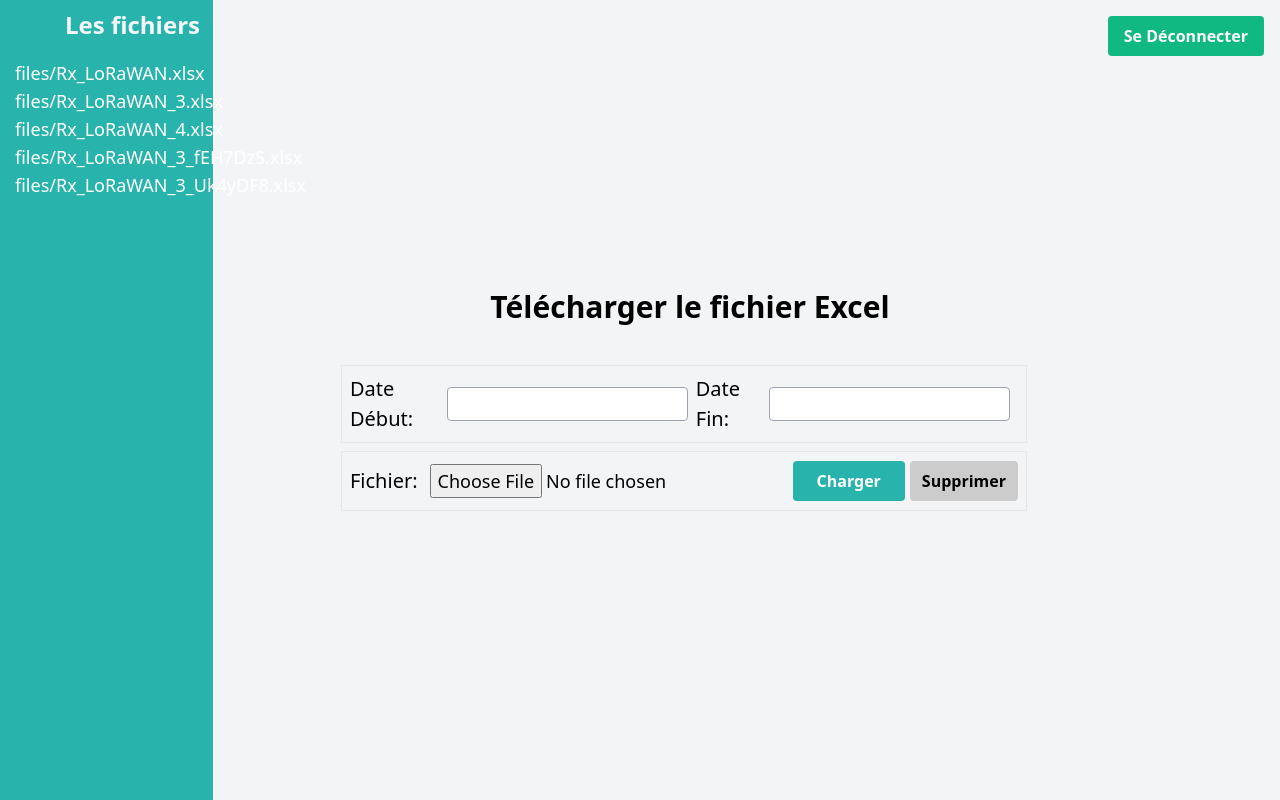
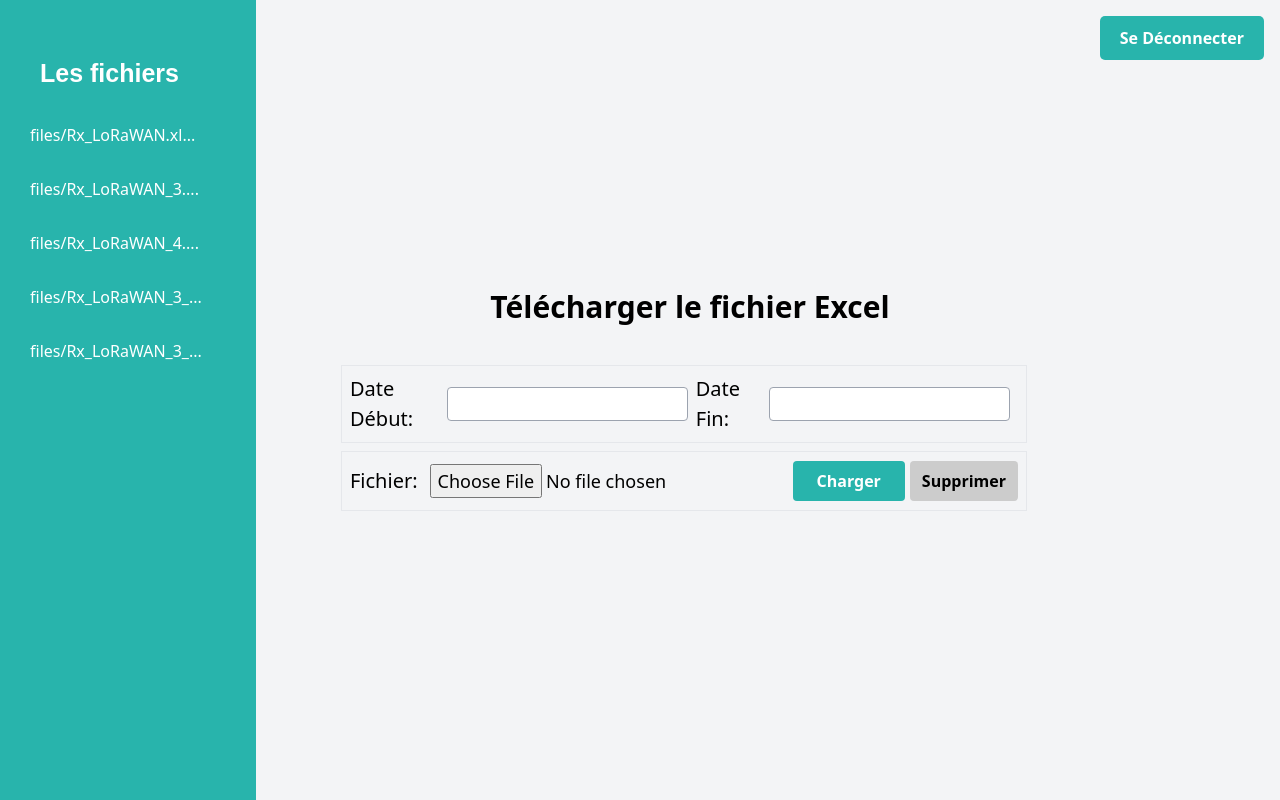
Before and after one commit to sindabenyahme/Dashboard, a Django app: template templates/upload.html in a window 1280 px wide. Run offline with Django 5.2, Linux system fonts and the light colour scheme; the template is opened without the code that fills it: values that come from a table or form of the project are taken from there, others are empty; a user stored in the database is signed in; data comes from the database, SQL or seed files in the repository; both versions use the stored data as it was after the commit; some libraries are stand-ins or nearby versions.

Commit message:
pullModification

```diff
--- a/static/css/upload.css
+++ b/static/css/upload.css
@@ -1,30 +1,62 @@
-
 .sidebar {
-    position: absolute;
-    top: 0;
-    left: 0;
-    width: calc(100vw / 6);
-    height: 100vh;
-    background-color: #28B4AC;
-    display: flex;
-    align-items: flex-start; /* Alignement en haut */
-    justify-content: center;
-    flex-direction: column;
-}
-
-.text-xl{
-    color: white;
-    margin-top: 10px;
-    margin-bottom: 650px;
-    font-size: 18px;
-    margin-left:15px;
+    background-color: #28B4AC; /* Couleur de fond de la barre de navigation */
+    width: calc(100vw / 5); /* Occupe 1/6 de la largeur de la page */
+    height: 100vh; /* Hauteur pour couvrir toute la hauteur de l'écran */
+    position: fixed; /* Fixer la barre de navigation */
+    left: 0; /* Aligner à gauche */
+    top: 0; /* Aligner en haut */
+    padding-top: 50px;
 
 }
 
-.files-heading {
-    font-size: 24px;
-    font-weight: bold;
-    color: #f3f7fa;
-    margin:40px;
-    padding:10px;
-    margin-bottom:10px;}
+.sidebar ul {
+    list-style-type: none;
+    padding-left: 20px;
+}
+
+.sidebar li {
+    margin-bottom: 10px;
+}
+.ml-custom {
+    margin-left: 300px; /* Marge personnalisée à gauche */
+}
+.sidebar p {
+    color: white; /* Couleur du texte */
+    font-weight: bold; /* Gras */
+    font-size: 25px; /* Taille de la police */
+    margin-top: 5px; /* Marge en haut */
+    margin-bottom: 20px; /* Marge en bas */
+    padding-left: 20px; /* Espacement à gauche */
+    font-family: Arial, sans-serif; /* Famille de police Arial */
+}
+
+
+.custom-button {
+        background-color: #28B4AC;
+        color: #ffffff; /* Couleur du texte */
+        font-weight: bold; /* Police en gras */
+        padding: 10px 20px; /* Remplissage */
+        border: none; /* Suppression de la bordure */
+        border-radius: 5px; /* Coins arrondis */
+        transition: background-color 0.3s; /* Transition de la couleur de fond */
+      }
+
+      /* CSS pour changer la couleur du bouton au survol */
+      .custom-button:hover {
+        background-color: #1F9D88;
+      }
+
+
+
+    .file-button a {
+        display: block;
+        padding: 10px;
+        color: white;
+        text-decoration: none;
+        border-radius: 5px;
+    }
+
+    .file-button a:hover {
+        background-color: #D8D8D9;
+        color: black;
+    }
--- a/templates/upload.html
+++ b/templates/upload.html
@@ -17,10 +17,38 @@
     <!-- Inclure le thème jQuery UI -->
     <link rel="stylesheet" href="https://code.jquery.com/ui/1.12.1/themes/base/jquery-ui.css">
     <style>
-        /* Style optionnel pour le sélecteur de date */
-        .ui-datepicker {
-            font-size: 14px;
-        }
+
+      .custom-button {
+        background-color: #28B4AC;
+        color: #ffffff; /* Couleur du texte */
+        font-weight: bold; /* Police en gras */
+        padding: 10px 20px; /* Remplissage */
+        border: none; /* Suppression de la bordure */
+        border-radius: 5px; /* Coins arrondis */
+        transition: background-color 0.3s; /* Transition de la couleur de fond */
+      }
+
+      /* CSS pour changer la couleur du bouton au survol */
+      .custom-button:hover {
+        background-color: #1F9D88;
+      }
+
+
+
+    .file-button a {
+        display: block;
+        padding: 10px;
+        color: white;
+        text-decoration: none;
+
+        border-radius: 5px;
+    }
+
+    .file-button a:hover {
+        background-color: #D8D8D9;
+        color: black;
+    }
+
     </style>
 
 
@@ -33,20 +61,23 @@
     </script>
 </head>
 <body class="bg-gray-100 flex items-center justify-center h-screen relative">
-  <div class="sidebar mt-0" style="margin-bottom: 800px;">
-    <ul class="text-xl" style="list-style-type: none; padding-left: 0;">
+  <div class="sidebar">
+    <ul class="text-white">
       <p class="files-heading">Les fichiers</p>
       {% for file in files %}
-      <li><a href="{% url 'dash' %}?file={{ file.file }}">{{ file.file }}</a></li>
+      <li class="file-button">
+          <a href="{% url 'dash' %}?file={{ file.file }}">
+              <span class="filename">{{ file.file }}</span>
+          </a>
+      </li>
       {% endfor %}
-    </ul>
-  </div>
+  </ul>
+</div>
   <div class="absolute top-0 right-0 mt-4 mr-4">
     <form action="{% url 'logout' %}" method="post">
       {% csrf_token %}
-      <button type="submit" class="bg-green-500 hover:bg-green-600 text-white font-bold py-2 px-4 rounded">
-        Se Déconnecter
-      </button>
+      <button type="submit" class="custom-button">Se Déconnecter</button>
+
     </form>
   </div>
     <div class="container mx-auto px-6 py-8">
@@ -64,14 +95,14 @@
               <div class="flex items-center justify-center border border-gray-200 p-2 mt-2 mr-3">
                   {% csrf_token %}
                   <label for="id_date_start" style="font-size: 20px;" class="mr-2">Date Début:</label>
-                  <input type="text" id="id_date_start" name="start_date" class="border border-gray-400 rounded p-1 mr-2" />
+                  <input type="text" id="id_date_start" name="start_date" class="border border-gray-400 rounded p-1 mr-2" required/>
 
                   <label for="id_date_end" style="font-size: 20px;" class="mr-2">Date Fin:</label>
-                  <input type="text" id="id_date_end" name="end_date" class="border border-gray-400 rounded p-1 mr-2" />
+                  <input type="text" id="id_date_end" name="end_date" class="border border-gray-400 rounded p-1 mr-2" required/>
               </div>
                   <div class="flex items-center justify-center border border-gray-200 p-2 mt-2 mr-3">
                   <label for="id_file" style="font-size: 20px;" class="mr-2">Fichier:</label>
-                  <input type="file" id="id_file" name="file" class="form-input text-lg flex-grow rounded p-1 mr-2" accept=".xlsx, .xls" />
+                  <input type="file" id="id_file" name="file" class="form-input text-lg flex-grow rounded p-1 mr-2" accept=".xlsx, .xls" required/>
 
                 <button
                   style="
@@ -88,6 +119,7 @@
                 </button>
                 <!-- Bouton "Supprimer" -->
                 <button
+                  id="deleteButton"
                   style="
                     background-color: #cccccc;
                     transition: background-color 0.3s;
@@ -110,7 +142,7 @@
         $(function() {
             // Configuration du sélecteur de date
             $("#id_date_start, #id_date_end").datepicker({
-                dateFormat: "yy-mm-dd", // Format de la date
+                dateFormat: "dd-mm-yy", // Format de la date
                 onSelect: function(selectedDate) {
                     // Mettre à jour la date min/max pour le champ opposé
                     var option = this.id == "id_date_start" ? "minDate" : "maxDate",
@@ -123,6 +155,44 @@
                 }
             });
         });
-    </script>
+
+
+
+
+
+          document.addEventListener("DOMContentLoaded", function() {
+            // Récupérer le bouton "Supprimer"
+            var deleteButton = document.querySelector("#deleteButton");
+
+            // Ajouter un écouteur d'événements pour le clic sur le bouton "Supprimer"
+            deleteButton.addEventListener("click", function() {
+              // Effacer la valeur des champs de date
+              document.querySelector("#id_date_start").value = "";
+              document.querySelector("#id_date_end").value = "";
+
+              // Effacer la valeur de l'élément input de type fichier
+              document.querySelector("#id_file").value = "";
+
+              // Vous pouvez également effectuer d'autres actions ici, comme supprimer les données téléchargées côté serveur si nécessaire.
+            });
+          });
+
+
+
+
+          document.addEventListener('DOMContentLoaded', function() {
+            var filenames = document.querySelectorAll('.filename');
+            filenames.forEach(function(filename) {
+                var fileName = filename.innerText;
+                var displayFileName = fileName.length > 19 ? fileName.substring(0, 19) + '...' : fileName;
+                filename.innerText = displayFileName;
+            });
+        });
+        </script>
+
+
+
+
+
   </body>
 </html>
```
Also changed, not shown: monsite/views.py (+7 -0 lines), templates/stats.html (+0 -81 lines), db.sqlite3, 3 other files.
